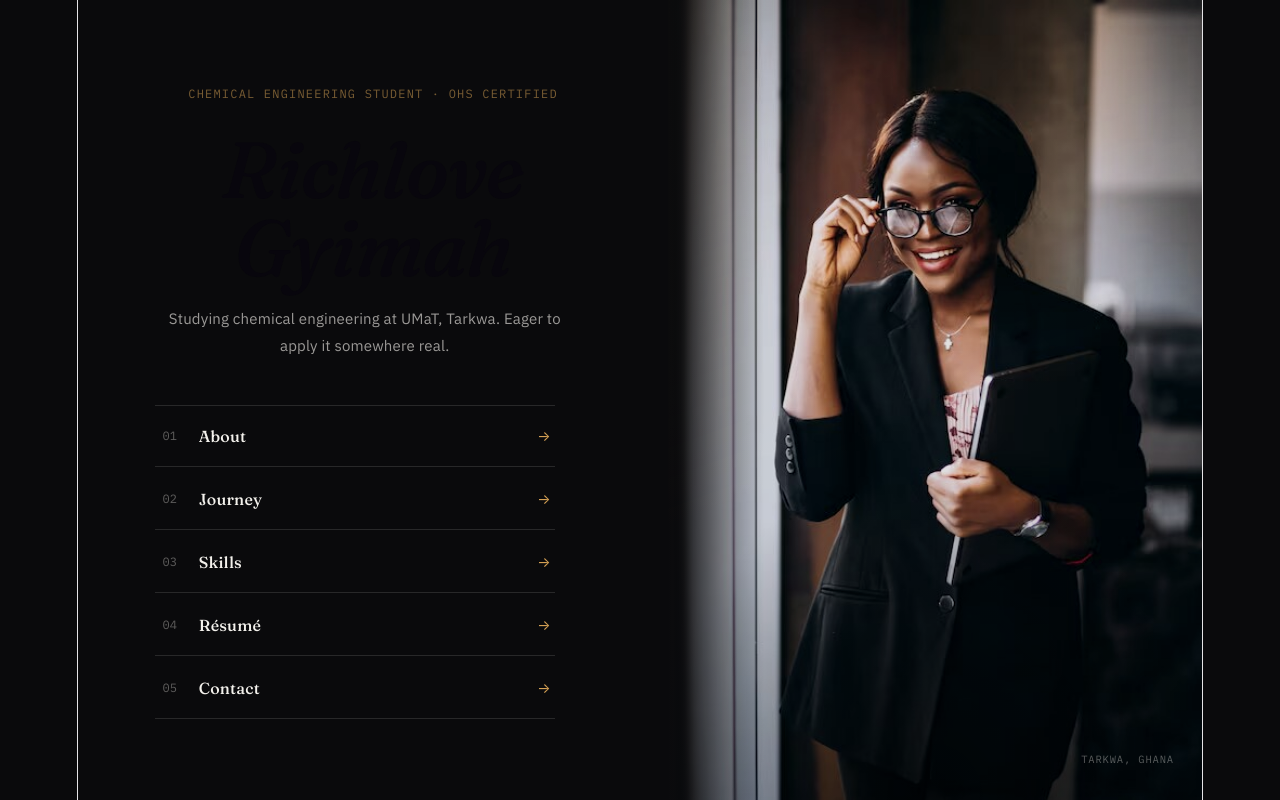
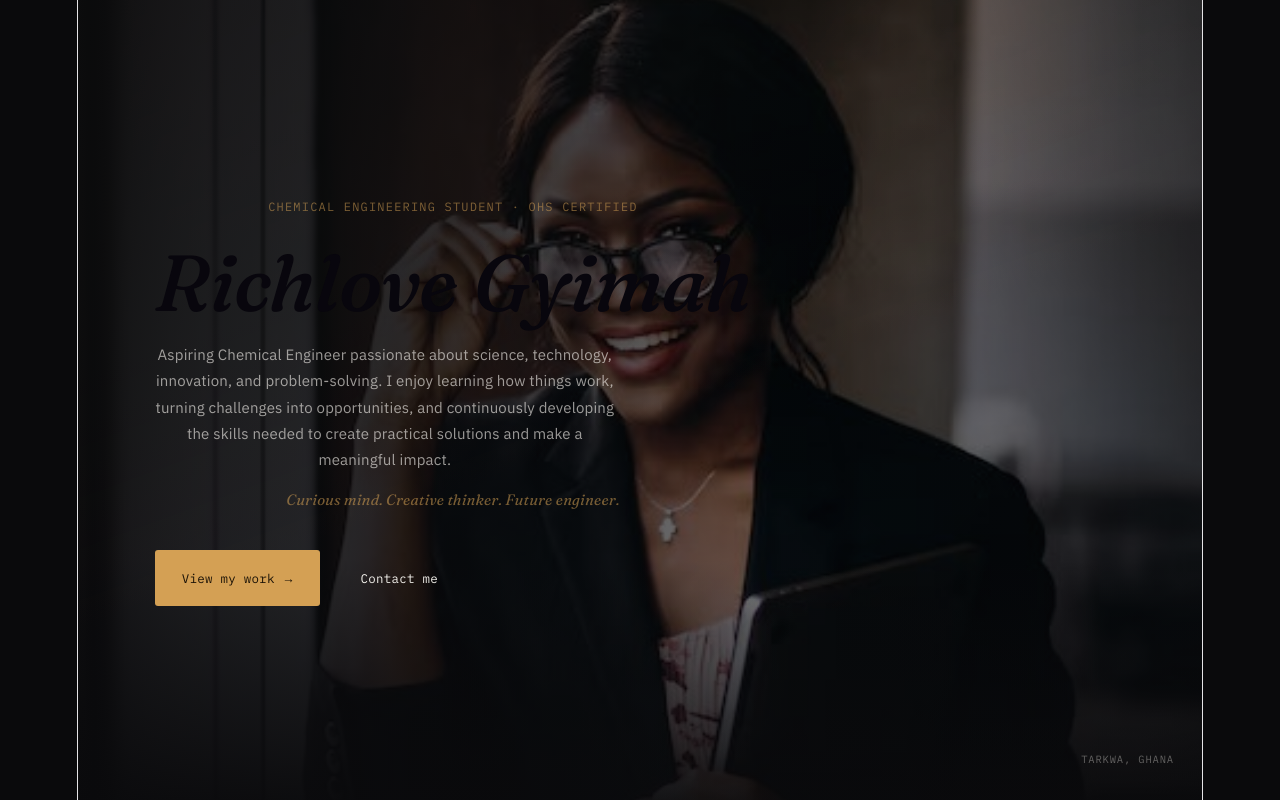
Before and after one commit to gyimahrichlove48-jpg/gyimahrichlove.github.io, a React (Vite) app: page / in a window 1280 px wide. Built offline with nearby package versions, Linux system fonts and the light colour scheme.

Commit message:
fix page title

```diff
--- a/index.html
+++ b/index.html
@@ -4,7 +4,7 @@
     <meta charset="UTF-8" />
     <link rel="icon" type="image/svg+xml" href="/favicon.svg" />
     <meta name="viewport" content="width=device-width, initial-scale=1.0" />
-    <title>my_portfolio</title>
+    <title>Richlove Gyimah's Portfolio</title>
   </head>
   <body>
     <div id="root"></div>
--- a/src/App.css
+++ b/src/App.css
@@ -28,7 +28,7 @@ body {
 
 h1, h2, .page-title, .home-name { font-family: var(--font-display); font-weight: 500; }
 
-.chapter-num, .page-label, .corner-mark, .home-eyebrow, .contact-row-label, .fact-pill,
+.page-label, .corner-mark, .home-eyebrow, .contact-row-label, .fact-pill,
 .btn, .ghost-num {
   font-family: var(--font-mono);
 }
@@ -70,11 +70,44 @@ h1, h2, .page-title, .home-name { font-family: var(--font-display); font-weight:
   text-transform: uppercase;
 }
 
-/* ---------- Home: split-screen poster layout ---------- */
+/* ---------- Home: full-bleed photo background ---------- */
 .home {
   min-height: 100vh;
-  display: grid;
-  grid-template-columns: 1.05fr 0.95fr;
+  position: relative;
+  display: flex;
+  align-items: center;
+  overflow: hidden;
+}
+
+.home-photo {
+  position: absolute;
+  inset: 0;
+  width: 100%;
+  height: 100%;
+  object-fit: cover;
+  object-position: center 22%;
+  filter: grayscale(0.15) contrast(1.08) brightness(0.62) saturate(0.9);
+  z-index: 0;
+}
+
+.home::before {
+  content: '';
+  position: absolute;
+  inset: 0;
+  z-index: 1;
+  background:
+    linear-gradient(100deg, rgba(10,10,12,0.94) 0%, rgba(10,10,12,0.78) 32%, rgba(10,10,12,0.25) 62%, rgba(10,10,12,0.55) 100%),
+    linear-gradient(0deg, rgba(10,10,12,0.9) 0%, transparent 30%);
+}
+
+.home::after {
+  content: '';
+  position: absolute;
+  inset: 0;
+  z-index: 1;
+  background: linear-gradient(160deg, rgba(212,160,84,0.1), transparent 55%);
+  mix-blend-mode: overlay;
+  pointer-events: none;
 }
 
 .home-left {
@@ -83,7 +116,7 @@ h1, h2, .page-title, .home-name { font-family: var(--font-display); font-weight:
   justify-content: center;
   padding: 60px 6vw;
   position: relative;
-  z-index: 1;
+  z-index: 2;
 }
 
 .home-eyebrow {
@@ -105,72 +138,35 @@ h1, h2, .page-title, .home-name { font-family: var(--font-display); font-weight:
 }
 
 .home-tag {
-  margin: 0 0 46px;
-  max-width: 420px;
+  margin: 0 0 14px;
+  max-width: 460px;
   font-size: 15px;
   line-height: 1.75;
   color: var(--text-dim);
   font-family: var(--font-body);
 }
 
-.chapters {
-  display: flex;
-  flex-direction: column;
-  gap: 2px;
-  max-width: 400px;
-  border-top: 1px solid var(--line);
+.home-tagline {
+  margin: 0 0 36px;
+  font-size: 15px;
+  font-family: var(--font-display);
+  font-style: italic;
+  color: var(--accent-soft);
 }
 
-.chapter-link {
+.home-cta-row {
   display: flex;
-  align-items: center;
-  gap: 18px;
-  padding: 17px 4px;
-  border-bottom: 1px solid var(--line);
-  text-decoration: none;
-  color: var(--text);
-  transition: color 0.2s ease, gap 0.2s ease, background 0.2s ease;
+  gap: 14px;
+  flex-wrap: wrap;
 }
 
-.chapter-link:hover { color: var(--accent); gap: 22px; background: var(--accent-dim); }
-
-.chapter-num { font-size: 12px; color: var(--text-faint); width: 22px; }
-.chapter-label { flex: 1; text-align: left; font-size: 16px; font-weight: 500; font-family: var(--font-display); }
-.chapter-arrow { color: var(--accent); font-size: 14px; }
-
-.home-right {
-  position: relative;
-  overflow: hidden;
-  background: var(--panel);
+.btn-outline-light {
+  background: transparent;
+  border-color: rgba(243, 241, 236, 0.3);
+  color: var(--text);
 }
 
-.hero-art { position: absolute; inset: 0; width: 100%; height: 100%; }
-
-.home-photo {
-  position: absolute;
-  inset: 0;
-  width: 100%;
-  height: 100%;
-  object-fit: cover;
-  object-position: center 20%;
-  filter: grayscale(0.15) contrast(1.08) brightness(0.88) saturate(0.9);
-}
-
-.home-right::before {
-  content: '';
-  position: absolute;
-  inset: 0;
-  z-index: 1;
-  background: linear-gradient(160deg, rgba(212,160,84,0.14), transparent 55%);
-  mix-blend-mode: overlay;
-}
-
-.home-right::after {
-  content: '';
-  position: absolute;
-  inset: 0;
-  background: linear-gradient(90deg, var(--bg) 0%, transparent 18%), radial-gradient(ellipse 90% 70% at 50% 100%, rgba(0,0,0,0.6), transparent 60%);
-}
+.btn-outline-light:hover { border-color: var(--accent); color: var(--accent); }
 
 .home-right-caption {
   position: absolute;
@@ -346,9 +342,6 @@ h1, h2, .page-title, .home-name { font-family: var(--font-display); font-weight:
 
 /* ---------- Responsive ---------- */
 @media (max-width: 900px) {
-  .home { grid-template-columns: 1fr; grid-template-rows: 38vh 1fr; }
-  .home-right { order: -1; }
-  .home-right::after { background: linear-gradient(180deg, transparent 40%, var(--bg) 100%); }
   .home-left { padding: 40px 24px 56px; }
 }
 
--- a/src/App.jsx
+++ b/src/App.jsx
@@ -3,14 +3,6 @@ import './App.css'
 import { CornerNav, GhostNum } from './components/PageChrome'
 import Skills from './components/Skills'
 import Contact from './components/Contact'
-
-const CHAPTERS = [
-  { key: 'about', num: '01', label: 'About' },
-  { key: 'journey', num: '02', label: 'Journey' },
-  { key: 'skills', num: '03', label: 'Skills' },
-  { key: 'resume', num: '04', label: 'Résumé' },
-  { key: 'contact', num: '05', label: 'Contact' },
-]
 
 const JOURNEY = [
   {
@@ -43,30 +35,34 @@ const JOURNEY = [
 function Home({ onNavigate }) {
   return (
     <div className="home fade-in">
+      <img className="home-photo" src="/profile.jpg" alt="Richlove Gyimah" />
+      <span className="home-right-caption">Tarkwa, Ghana</span>
       <div className="home-left">
         <span className="home-eyebrow">Chemical engineering student &middot; OHS certified</span>
         <h1 className="home-name">Richlove Gyimah</h1>
         <p className="home-tag">
-          Studying chemical engineering at UMaT, Tarkwa. Eager to apply it somewhere real.
+          Aspiring Chemical Engineer passionate about science, technology, innovation, and
+          problem-solving. I enjoy learning how things work, turning challenges into
+          opportunities, and continuously developing the skills needed to create practical
+          solutions and make a meaningful impact.
         </p>
-        <div className="chapters">
-          {CHAPTERS.map((c) => (
-            <a
-              key={c.key}
-              className="chapter-link"
-              href="#"
-              onClick={(e) => { e.preventDefault(); onNavigate(c.key) }}
-            >
-              <span className="chapter-num">{c.num}</span>
-              <span className="chapter-label">{c.label}</span>
-              <span className="chapter-arrow">→</span>
-            </a>
-          ))}
+        <p className="home-tagline">Curious mind. Creative thinker. Future engineer.</p>
+        <div className="home-cta-row">
+          <a
+            className="btn btn-accent"
+            href="#"
+            onClick={(e) => { e.preventDefault(); onNavigate('about') }}
+          >
+            View my work <span>→</span>
+          </a>
+          <a
+            className="btn btn-outline-light"
+            href="#"
+            onClick={(e) => { e.preventDefault(); onNavigate('contact') }}
+          >
+            Contact me
+          </a>
         </div>
-      </div>
-      <div className="home-right">
-        <img className="home-photo" src="/profile.jpg" alt="Richlove Gyimah" />
-        <span className="home-right-caption">Tarkwa, Ghana</span>
       </div>
     </div>
   )
```
